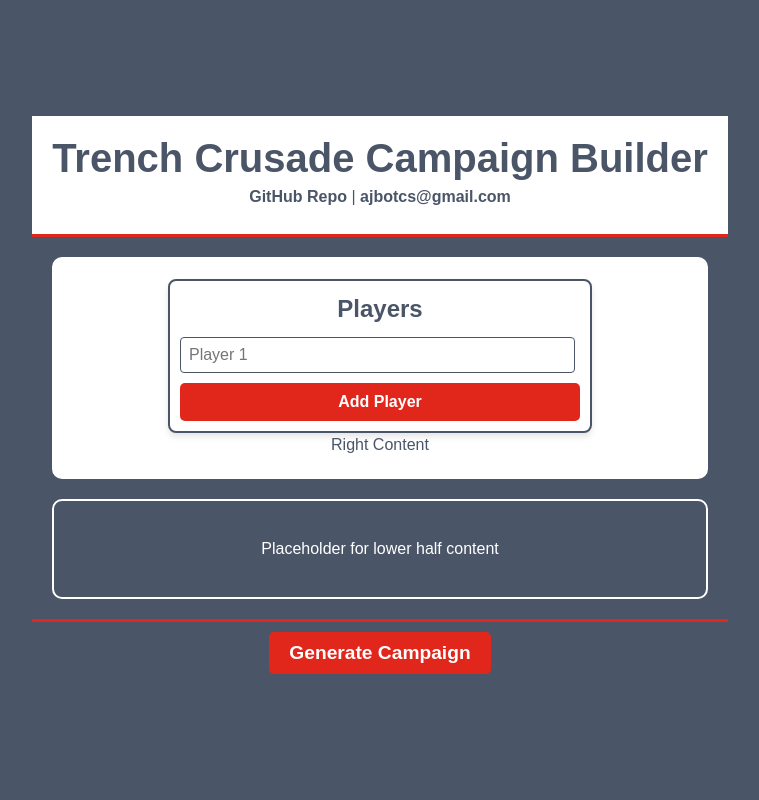
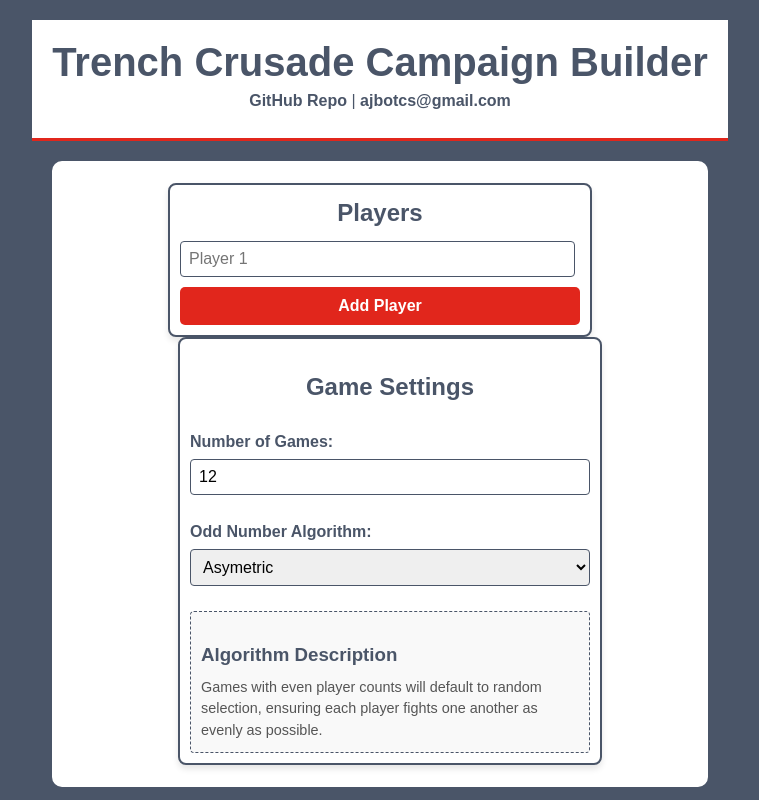
Before and after one commit to ajbot22/Trench-Crusade-Campaign-Builder, a React (Vite) app in the folder tc-builder/: page / in a window 1280 px wide. Shown: the top 800 px of the page, without its empty margins (260-1019 px from the left). Built offline with nearby package versions, Linux system fonts and the light colour scheme.

Commit message:
Added game settings

```diff
--- a/tc-builder/src/App.css
+++ b/tc-builder/src/App.css
@@ -130,6 +130,61 @@ body {
   background-color: darkred;
 }
 
+/* Right Section: Game Settings */
+.game-settings-container {
+  display: flex;
+  flex-direction: column;
+  width: 100%;
+  max-width: 400px; /* Limit the width for balance */
+  padding: 10px;
+  border: 2px solid var(--blue-grey);
+  border-radius: 8px;
+  background-color: var(--white);
+  box-shadow: 0 4px 6px rgba(0, 0, 0, 0.1);
+  margin-left: 20px;
+}
+
+.game-settings-container h2 {
+  margin-bottom: 15px;
+  color: var(--blue-grey);
+  text-align: center;
+}
+
+.game-settings-container label {
+  font-weight: bold;
+  margin-top: 10px;
+  color: var(--blue-grey);
+}
+
+.game-settings-container input,
+.game-settings-container select {
+  padding: 8px;
+  margin-top: 5px;
+  margin-bottom: 15px;
+  border: 1px solid var(--blue-grey);
+  border-radius: 4px;
+  font-size: 1rem;
+  box-sizing: border-box;
+}
+
+.algorithm-description {
+  margin-top: 10px;
+  padding: 10px;
+  border: 1px dashed var(--blue-grey);
+  border-radius: 4px;
+  background-color: #f9f9f9;
+}
+
+.algorithm-description h3 {
+  margin-bottom: 8px;
+  color: var(--blue-grey);
+}
+
+.algorithm-description p {
+  margin: 0;
+  font-size: 0.9rem;
+  color: #555;
+}
 
 @media (max-width: 768px) {
   .app {
--- a/tc-builder/src/App.jsx
+++ b/tc-builder/src/App.jsx
@@ -6,6 +6,19 @@ import './App.css'
 const App = () => {
 
   const [players, setPlayers] = useState([""]); // Initialize with one empty player
+  const [games, setGames] = useState(12); // Number of games
+  const [selectedAlgorithm, setSelectedAlgorithm] = useState("Asymetric"); // Default algorithm
+  const [algorithmDescription, setAlgorithmDescription] = useState(
+    "Games with even player counts will default to random selection, ensuring each player fights one another as evenly as possible."
+  );
+
+  const algorithms = {
+    "Asymetric": "Battle generation will allow battles between players with different field strength; but, it will prioritize close matchups.",
+    "Three Way Fight": "Three way battles will be added to each cycle to avoid field strength disparity.",
+    "Collective Rank Up": "Players do not gain field strength per battle fought, instead all players fight each other player and then all players collectively gain field strength.",
+    "By Round": "One player each cycle is not assigned a fight.",
+    "Third Party Battle": "One player each cycle is assigned a third party battle. This battle is conducted with a player in or outside of the campaign with a warband no higher than your current threshold value.",
+  };
 
   const addPlayer = () => {
     setPlayers([...players, ""]);
@@ -18,10 +31,17 @@ const App = () => {
     setPlayers(updatedPlayers);
   };
 
+  // Handler for dropdown selection
+  const handleAlgorithmChange = (event) => {
+    const selected = event.target.value;
+    setSelectedAlgorithm(selected);
+    setAlgorithmDescription(algorithms[selected]);
+  };
 
   return (
     <div className="app">
       <Header />
+
       <main className="main-content">
         <section className="upper-half">
         <div className="player-list-container">
@@ -41,8 +61,42 @@ const App = () => {
               Add Player
             </button>
           </div>
-          <div className="right-content">Right Content</div>
+
+          <div className="game-settings-container">
+            <h2>Game Settings</h2>
+
+            {/* Number of Games */}
+            <label htmlFor="games-input">Number of Games:</label>
+            <input
+              id="games-input"
+              type="number"
+              min="1"
+              value={games}
+              onChange={(e) => setGames(Number(e.target.value))}
+            />
+
+            {/* Odd Number Algorithm Dropdown */}
+            <label htmlFor="algorithm-dropdown">Odd Number Algorithm:</label>
+            <select
+              id="algorithm-dropdown"
+              value={selectedAlgorithm}
+              onChange={handleAlgorithmChange}
+            >
+              {Object.keys(algorithms).map((algorithm, index) => (
+                <option key={index} value={algorithm}>
+                  {algorithm}
+                </option>
+              ))}
+            </select>
+
+            {/* Algorithm Description */}
+            <div className="algorithm-description">
+              <h3>Algorithm Description</h3>
+              <p>{algorithmDescription}</p>
+            </div>
+          </div>
         </section>
+
         <section className="lower-half">
           <p>Placeholder for lower half content</p>
         </section>
```
